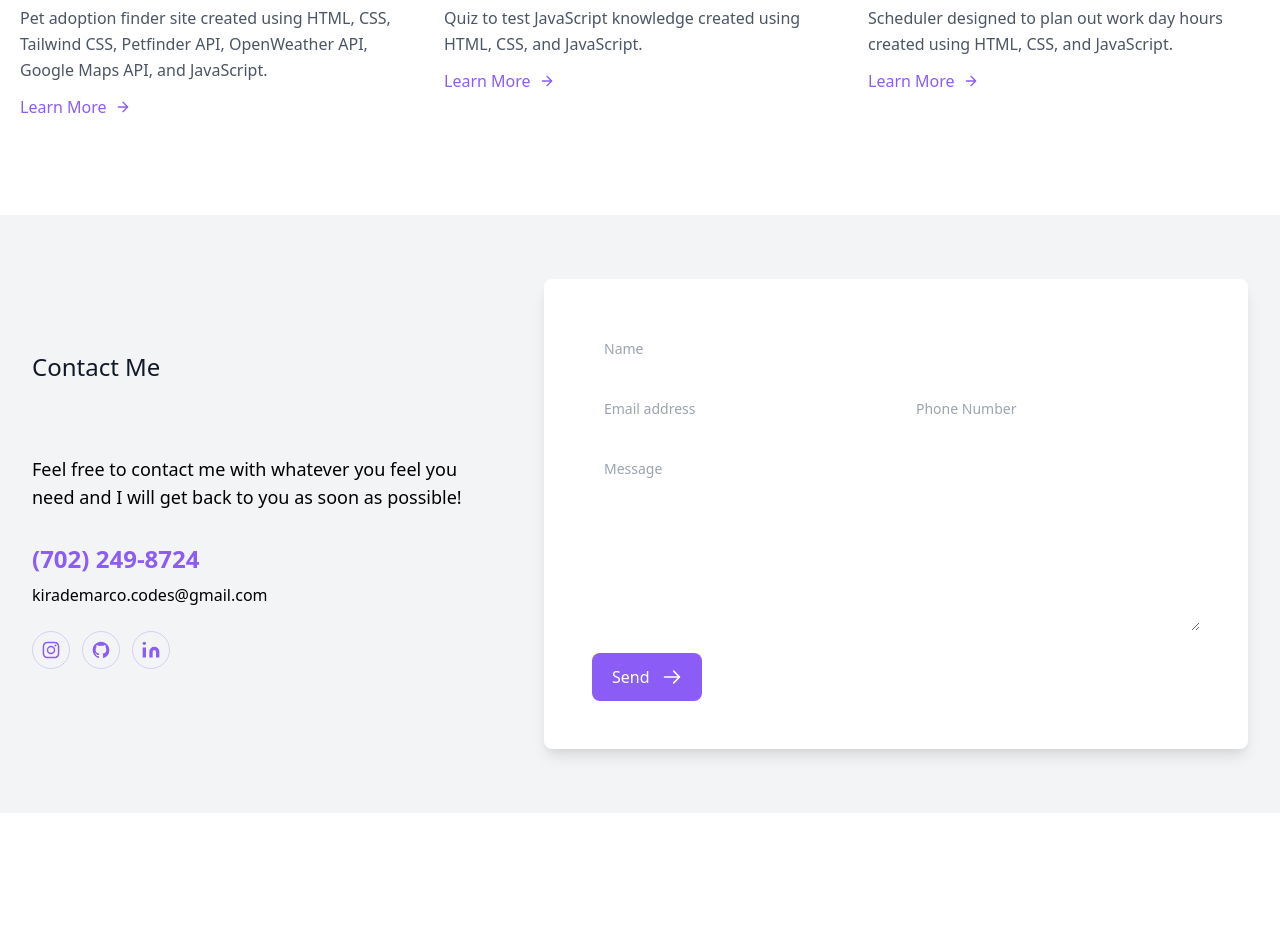
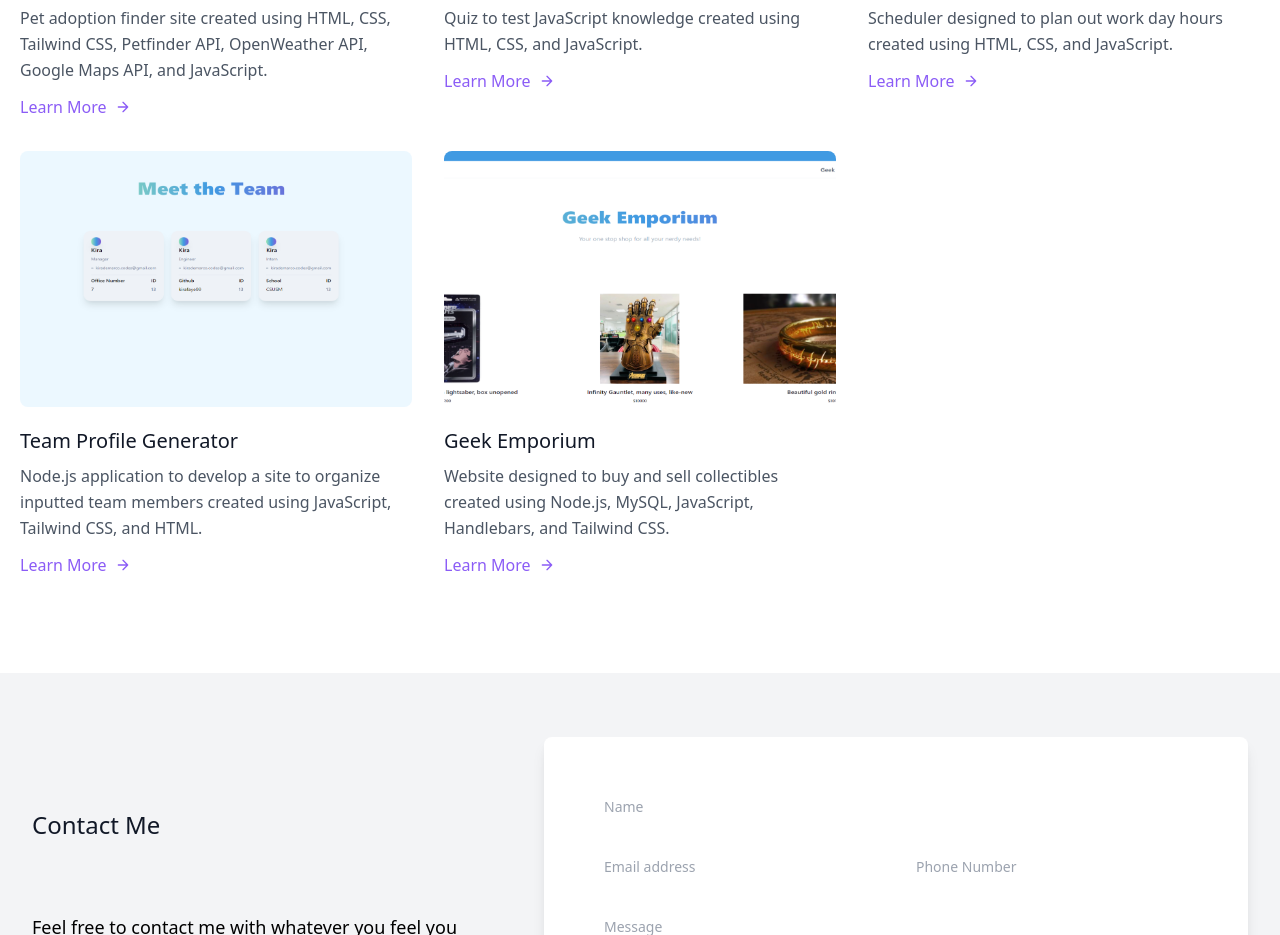
Before and after one commit to kirafaye99/Updated-Portfolio, a website: page public/index.html in a window 1280 px wide. Shown: the part 1303-2238 px from the top of the page. Before the commit the page ends 2116 px from the top, so only its background shows below. Drawn offline with nearby package versions, Linux system fonts and the light colour scheme.

Commit message:
adding projects

```diff
--- a/public/index.html
+++ b/public/index.html
@@ -89,6 +89,30 @@
                 </svg>
               </a>
             </div>
+            <div class="p-4 md:w-1/3 sm:mb-0 mb-6">
+              <div class="rounded-lg h-64 overflow-hidden">
+                <a href="https://github.com/kirafaye99/Team-Profile-Generator" target="_blank" rel="noopener noreferrer"><img alt="Team Profile Generator sample homepage" class="object-cover object-center h-full w-full" src="./assets/team-profile-generater.png"></a>
+              </div>
+              <h2 class="text-xl font-medium title-font text-gray-900 mt-5">Team Profile Generator</h2>
+              <p class="text-base leading-relaxed mt-2">Node.js application to develop a site to organize inputted team members created using JavaScript, Tailwind CSS, and HTML.</p>
+              <a href="https://github.com/kirafaye99/Team-Profile-Generator" target="_blank" rel="noopener noreferrer" class="text-purple-500 inline-flex items-center mt-3">Learn More
+                <svg fill="none" stroke="currentColor" stroke-linecap="round" stroke-linejoin="round" stroke-width="2" class="w-4 h-4 ml-2" viewBox="0 0 24 24">
+                  <path d="M5 12h14M12 5l7 7-7 7"></path>
+                </svg>
+              </a>
+            </div>
+            <div class="p-4 md:w-1/3 sm:mb-0 mb-6">
+              <div class="rounded-lg h-64 overflow-hidden">
+                <a href="https://radiant-plateau-99993.herokuapp.com/" target="_blank" rel="noopener noreferrer"><img alt="Geek Emporium homepage" class="object-cover object-center h-full w-full" src="./assets/geek-emporium.png"></a>
+              </div>
+              <h2 class="text-xl font-medium title-font text-gray-900 mt-5">Geek Emporium</h2>
+              <p class="text-base leading-relaxed mt-2">Website designed to buy and sell collectibles created using Node.js, MySQL, JavaScript, Handlebars, and Tailwind CSS.</p>
+              <a href="https://github.com/xBOBOYx/Project-2" target="_blank" rel="noopener noreferrer" class="text-purple-500 inline-flex items-center mt-3">Learn More
+                <svg fill="none" stroke="currentColor" stroke-linecap="round" stroke-linejoin="round" stroke-width="2" class="w-4 h-4 ml-2" viewBox="0 0 24 24">
+                  <path d="M5 12h14M12 5l7 7-7 7"></path>
+                </svg>
+              </a>
+            </div>
           </div>
         </div>
       </section>
@@ -111,15 +135,6 @@
                 <a href="mailto:kirademarco99@gmail.com"><address class="mt-2 not-italic">kirademarco.codes@gmail.com</address></a>
 
                 <div class="flex mt-6 space-x-3">
-                    <!-- <a href="https://www.facebook.com/kira.demarco" target="_blank" rel="noopener noreferrer" class="p-2 text-purple-500 border border-purple-500 rounded-full border-opacity-25">
-                      <svg class="w-5 h-5" fill="currentColor" viewBox="0 0 24 24" aria-hidden="true">
-                        <path
-                          fill-rule="evenodd"
-                          d="M22 12c0-5.523-4.477-10-10-10S2 6.477 2 12c0 4.991 3.657 9.128 8.438 9.878v-6.987h-2.54V12h2.54V9.797c0-2.506 1.492-3.89 3.777-3.89 1.094 0 2.238.195 2.238.195v2.46h-1.26c-1.243 0-1.63.771-1.63 1.562V12h2.773l-.443 2.89h-2.33v6.988C18.343 21.128 22 16.991 22 12z"
-                          clip-rule="evenodd"
-                        />
-                      </svg>
-                    </a> -->
 
                     <a href="https://www.instagram.com/kirademarco/" target="_blank" rel="noopener noreferrer" class="p-2 text-purple-500 border border-purple-500 rounded-full border-opacity-25">
                       <svg class="w-5 h-5" fill="currentColor" viewBox="0 0 24 24" aria-hidden="true">
```
Also changed, not shown: public/assets/geek-emporium.png (added), public/assets/team-profile-generater.png (added).
